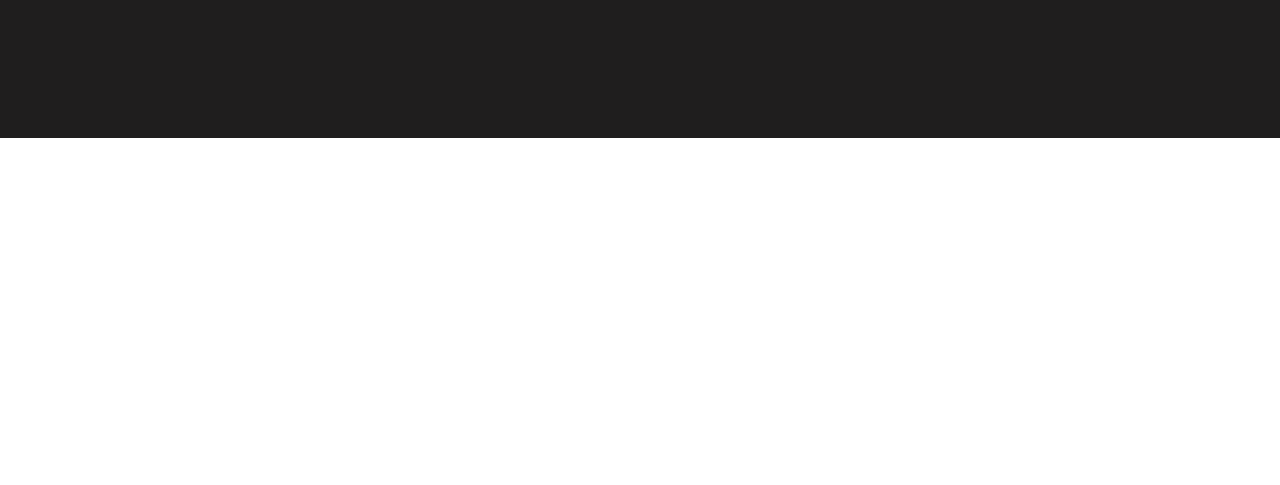
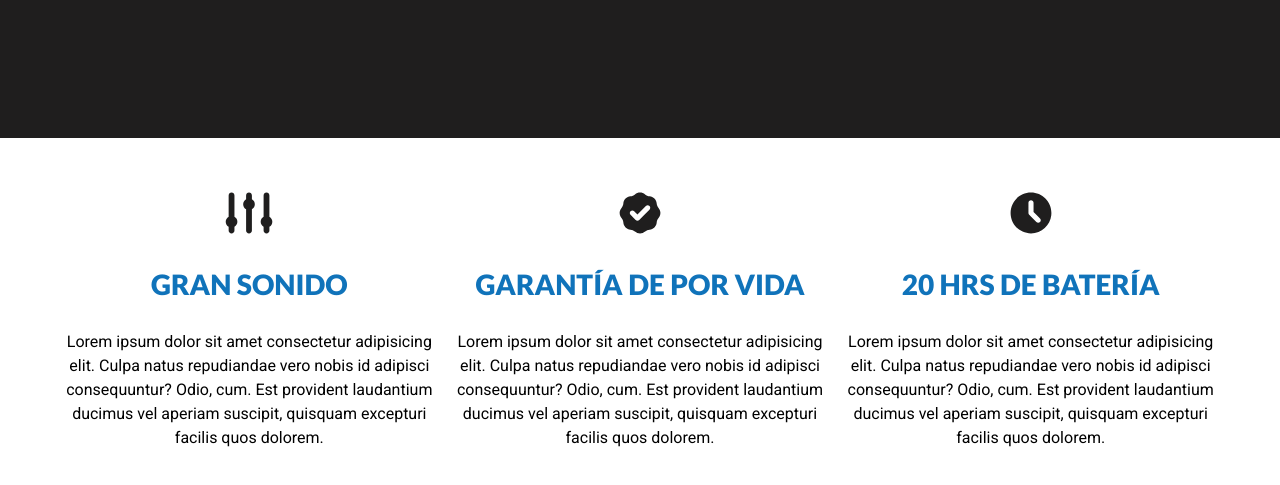
Before and after one commit to jorchsg/tech-pro-landing-page, a plain HTML site: page index.html in a window 1280 px wide. Shown: the part 547-1032 px from the top of the page. Before the commit the page ends 800 px from the top, so only its background shows below. Drawn offline with Linux system fonts and the light colour scheme; files whose address does not match are found by name.

Commit message:
add icons sections

```diff
--- a/css/styles.css
+++ b/css/styles.css
@@ -132,3 +132,37 @@ img{
     font-size: 6rem;
     font-weight: 900;
 }
+
+/* Iconos */
+
+.iconos {
+    padding: var(--separacion) 0;
+}
+
+@media (min-width: 768px){
+    .iconos{
+        display: grid;
+        grid-template-columns: repeat(3, 1fr);
+        grid-column-gap: 20px;
+    }
+}
+
+.icono{
+    text-align: center;
+    margin-bottom: calc( var(--separacion) / 2);
+}
+
+.icono:last-of-type{
+    margin: 0;
+}
+
+.icono img{
+    width: 5rem;
+    margin: 0 auto;
+}
+
+.icono h3{
+    color: var(--primary);
+    text-transform: uppercase;
+    margin-top: calc(var(--separacion) / 2);
+}
--- a/index.html
+++ b/index.html
@@ -53,6 +53,27 @@
         </div>
     </header>
 
+    <section class="contenedor">
+        <div class="iconos">
+            <div class="icono">
+                <img src="img/icono-sonido.svg" alt="Icono Sonido">
+                <h3>Gran Sonido</h3>
+                <p>Lorem ipsum dolor sit amet consectetur adipisicing elit. Culpa natus repudiandae vero nobis id adipisci consequuntur? Odio, cum. Est provident laudantium ducimus vel aperiam suscipit, quisquam excepturi facilis quos dolorem.</p>
+            </div>
+            <div class="icono">
+                <img src="img/icono-garantia.svg" alt="Icono Sonido">
+                <h3>Garantía de por vida</h3>
+                <p>Lorem ipsum dolor sit amet consectetur adipisicing elit. Culpa natus repudiandae vero nobis id adipisci consequuntur? Odio, cum. Est provident laudantium ducimus vel aperiam suscipit, quisquam excepturi facilis quos dolorem.</p>
+            </div>
+            <div class="icono">
+                <img src="img/icono-bateria.svg" alt="Icono Sonido">
+                <h3>20 hrs de batería</h3>
+                <p>Lorem ipsum dolor sit amet consectetur adipisicing elit. Culpa natus repudiandae vero nobis id adipisci consequuntur? Odio, cum. Est provident laudantium ducimus vel aperiam suscipit, quisquam excepturi facilis quos dolorem.</p>
+            </div>
+        </div>
+
+    </section>
+
 </body>
 
 </html>
```
